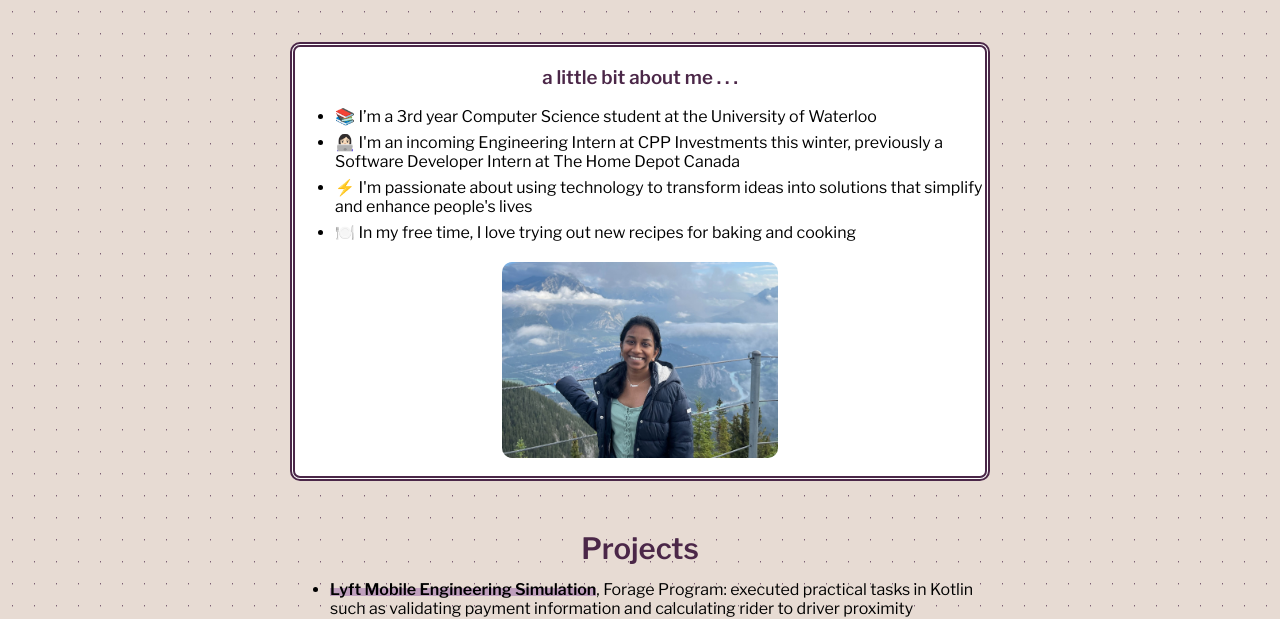
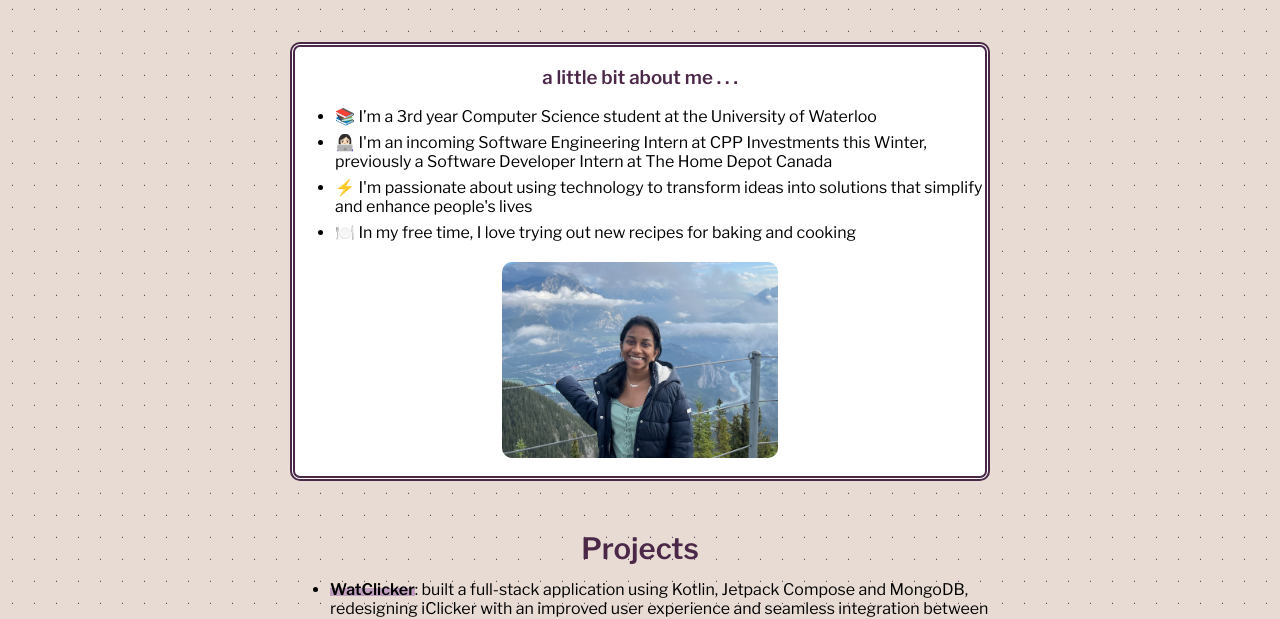
Before and after one commit to tnsprasanna/tnsprasanna.github.io, a plain HTML site: page index.html in a window 1280 px wide. Shown: the part 163-782 px from the top of the page. Drawn offline with nearby package versions, Linux system fonts and the light colour scheme.

Commit message:
added project

```diff
--- a/index.html
+++ b/index.html
@@ -32,7 +32,7 @@
     <h3>a little bit about me . . .</h3>
         <ul>
             <li>📚 I’m a 3rd year Computer Science student at the University of Waterloo</li>
-            <li>👩🏻‍💻 I'm an incoming Engineering Intern at CPP Investments this winter, previously a Software Developer Intern at The Home Depot Canada</li>
+            <li>👩🏻‍💻 I'm an incoming Software Engineering Intern at CPP Investments this Winter, previously a Software Developer Intern at The Home Depot Canada</li>
             <li>⚡ I'm passionate about using technology to transform ideas into solutions that simplify and enhance people's lives</li>
             <li>🍽️ In my free time, I love trying out new recipes for baking and cooking</li>
         </ul>
@@ -44,6 +44,7 @@
   <div class="projects">
     <h2>Projects</h2>
     <ul class="projectList">
+        <li><a class="p1" href="https://github.com/tnsprasanna/CS-346-Project-WatClicker" target="_blank">WatClicker</a>: built a full-stack application using Kotlin, Jetpack Compose and MongoDB, redesigning iClicker with an improved user experience and seamless integration between professors and students; developed backend REST APIs for professor + student CRUD operations, implemented API responses on the frontend with JWT authentication</li>
         <li><a class="p1" href="https://forage-uploads-prod.s3.amazonaws.com/completion-certificates/Lyft/z5WMH5vehnwDferzi_Lyft_oxc6dhzfrfXCxPokk_1695559334446_completion_certificate.pdf" target="_blank">Lyft Mobile Engineering Simulation</a>, Forage Program: executed practical tasks in Kotlin such as validating payment information and calculating rider to driver proximity</li>
         <li><a class="p1" href="https://github.com/tnsprasanna/mealMatch" target="_blank">meal match</a>: built a web app using JavaScript, HTML & CSS that allows users to search and filter through recipes (e.g. by diet), using the Spoonacular API</li>
         <li><a class="p3" href="https://devpost.com/software/xpire-4j6aro" target="_blank">xpire</a>, TOHacks: built a web app using Python Flask to help users keep track of approaching expiry dates for groceries, aiming to reduce food waste </li>
```
